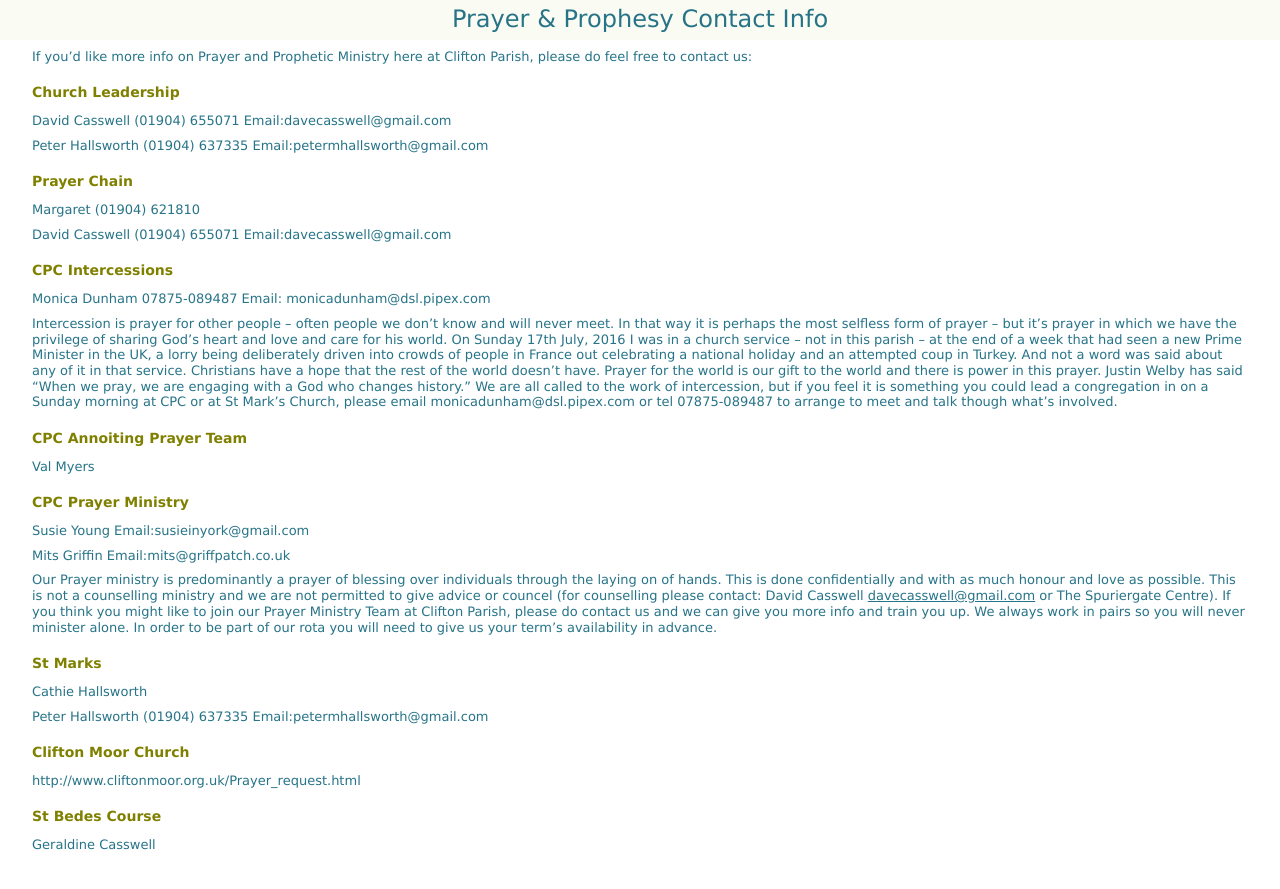
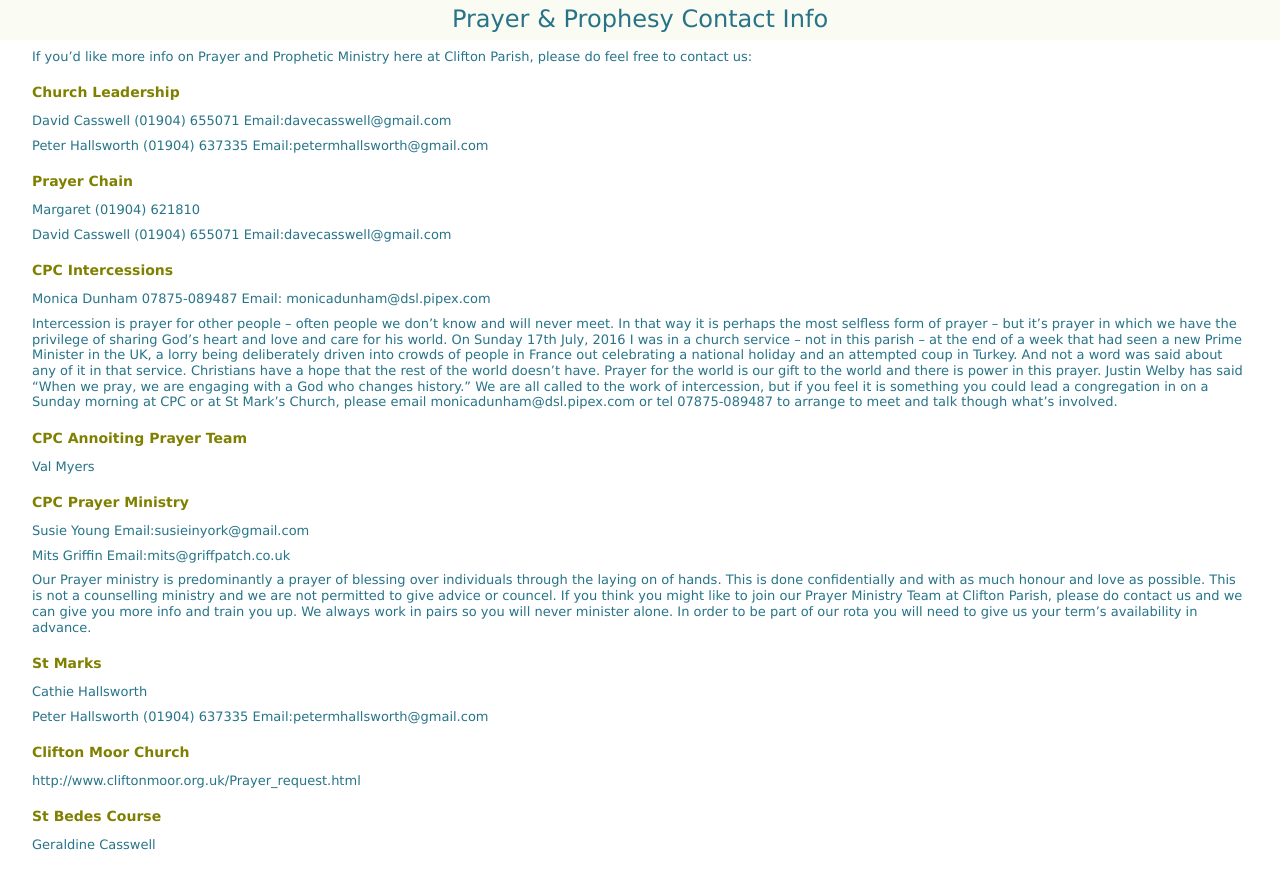
Before and after one commit to griffpatch/CPCYorkPP, a Jekyll site: the page built from pages/contacts.md, in a window 1280 px wide. Shown: the top 889 px of the page. Built offline with Jekyll 4.4.1, drawn with Linux system fonts in a browser that asks for light colours.

Commit message:
Update contacts.md

```diff
--- a/pages/contacts.md
+++ b/pages/contacts.md
@@ -41,7 +41,7 @@
 
 Mits Griffin Email:mits@griffpatch.co.uk
 
-Our Prayer ministry is predominantly a prayer of blessing over individuals through the laying on of hands. This is done confidentially and with as much honour and love as possible. This is not a counselling ministry and we are not permitted to give advice or councel (for counselling please contact: David Casswell <davecasswell@gmail.com> or The Spuriergate Centre). If you think you might like to join our Prayer Ministry Team at Clifton Parish, please do contact us and we can give you more info and train you up. We always work in pairs so you will never minister alone. In order to be part of our rota you will need to give us your term's availability in advance.
+Our Prayer ministry is predominantly a prayer of blessing over individuals through the laying on of hands. This is done confidentially and with as much honour and love as possible. This is not a counselling ministry and we are not permitted to give advice or councel. If you think you might like to join our Prayer Ministry Team at Clifton Parish, please do contact us and we can give you more info and train you up. We always work in pairs so you will never minister alone. In order to be part of our rota you will need to give us your term's availability in advance.
 
 
 St Marks
```
